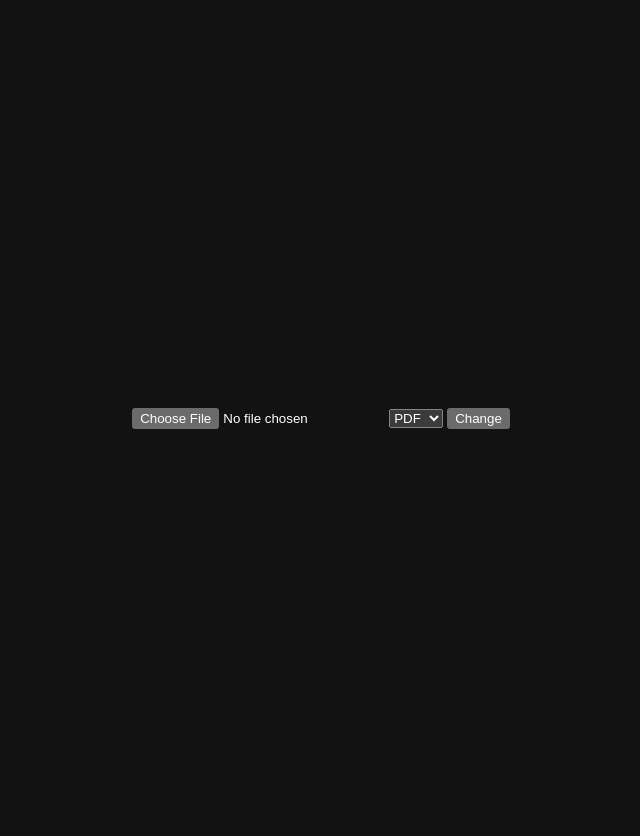
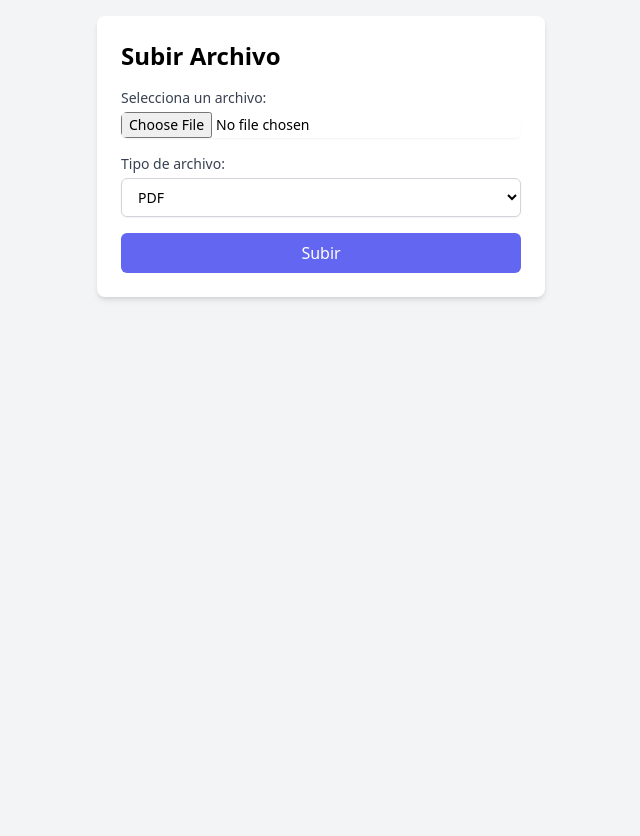
Before and after one commit to jhossweb/php-convert-files, a PHP site: page / in a window 1280 px wide. Shown: the whole page, without its empty margins (319-959 px from the left). After the commit the page ends 300 px from the top, so only its background shows below. Run offline with PHP 8.4, Linux system fonts and the light colour scheme.

Commit message:
proyecto Terminado

```diff
--- a/public/index.php
+++ b/public/index.php
@@ -1,26 +1,33 @@
 <!DOCTYPE html>
-<html lang="en">
+<html lang="es">
 <head>
     <meta charset="UTF-8">
     <meta name="viewport" content="width=device-width, initial-scale=1.0">
-
-    <link rel="stylesheet" href="styles/style.css">
-    <title>Document</title>
-</head>
-<body>
-
-    <section class="container">
+    <title> Convert File </title>
 
 
+    <link href="https://cdn.jsdelivr.net/npm/tailwindcss@2.2.19/dist/tailwind.min.css" rel="stylesheet">
+</head>
+<body class="bg-gray-100 p-4 min-w-[320px]">
+    <div class="max-w-md mx-auto bg-white p-6 rounded-lg shadow-md">
+        <h1 class="text-2xl font-semibold mb-4">Subir Archivo</h1>
         <form action="upload.php" method="post" enctype="multipart/form-data">
-            <input type="file" name="file">
-            <select name="format">
-                <option value="pdf"> PDF </option>
-                <option value="docx"> Word </option>
-            </select>
-            <input type="submit" value="Change">
+
+            <div class="mb-4">
+                <label for="file" class="block text-sm font-medium text-gray-700">Selecciona un archivo:</label>
+                <input type="file" id="file" name="file" class="mt-1 focus:ring-indigo-500 focus:border-indigo-500 block w-full shadow-sm sm:text-sm border-gray-300 rounded-md">
+            </div>
+
+            <div class="mb-4">
+                <label for="format" class="block text-sm font-medium text-gray-700">Tipo de archivo:</label>
+                <select id="format" name="format" class="mt-1 block w-full py-2 px-3 border border-gray-300 bg-white rounded-md shadow-sm focus:outline-none focus:ring-indigo-500 focus:border-indigo-500 sm:text-sm">
+                    <option value="pdf">PDF</option>
+                    <option value="word">Word</option>
+                </select>
+            </div>
+
+            <button type="submit" class="w-full bg-indigo-500 text-white py-2 px-4 rounded-md hover:bg-indigo-600 focus:outline-none focus:ring-2 focus:ring-indigo-200 focus:ring-opacity-50">Subir</button>
         </form>
-    </section>
-
+    </div>
 </body>
 </html>
--- a/public/styles/style.css
+++ /dev/null
@@ -1,13 +0,0 @@
-:root {
-    color-scheme: ligth dark;
-}
-
-.container {
-    padding: 10px;
-    height: 100vh;
-
-
-    display: grid;
-    place-content: center;
-
-}
--- a/public/upload.php
+++ b/public/upload.php
@@ -4,6 +4,8 @@
 
     use App\FactoryMethod;
     $factory = new FactoryMethod;
+
+    if($_POST) {
 
         $filename = $_FILES["file"]["name"];
         $tmp_file = $_FILES["file"]["tmp_name"];
@@ -15,3 +17,6 @@
         $factory->formatToConvert($format, $filename);
 
         if($factory) return header("Location: index.php");
+    } else {
+        header("Location: index.php");
+    }
```
Also changed, not shown: README.md. Lines whose indentation alone changed are shown as unchanged.
